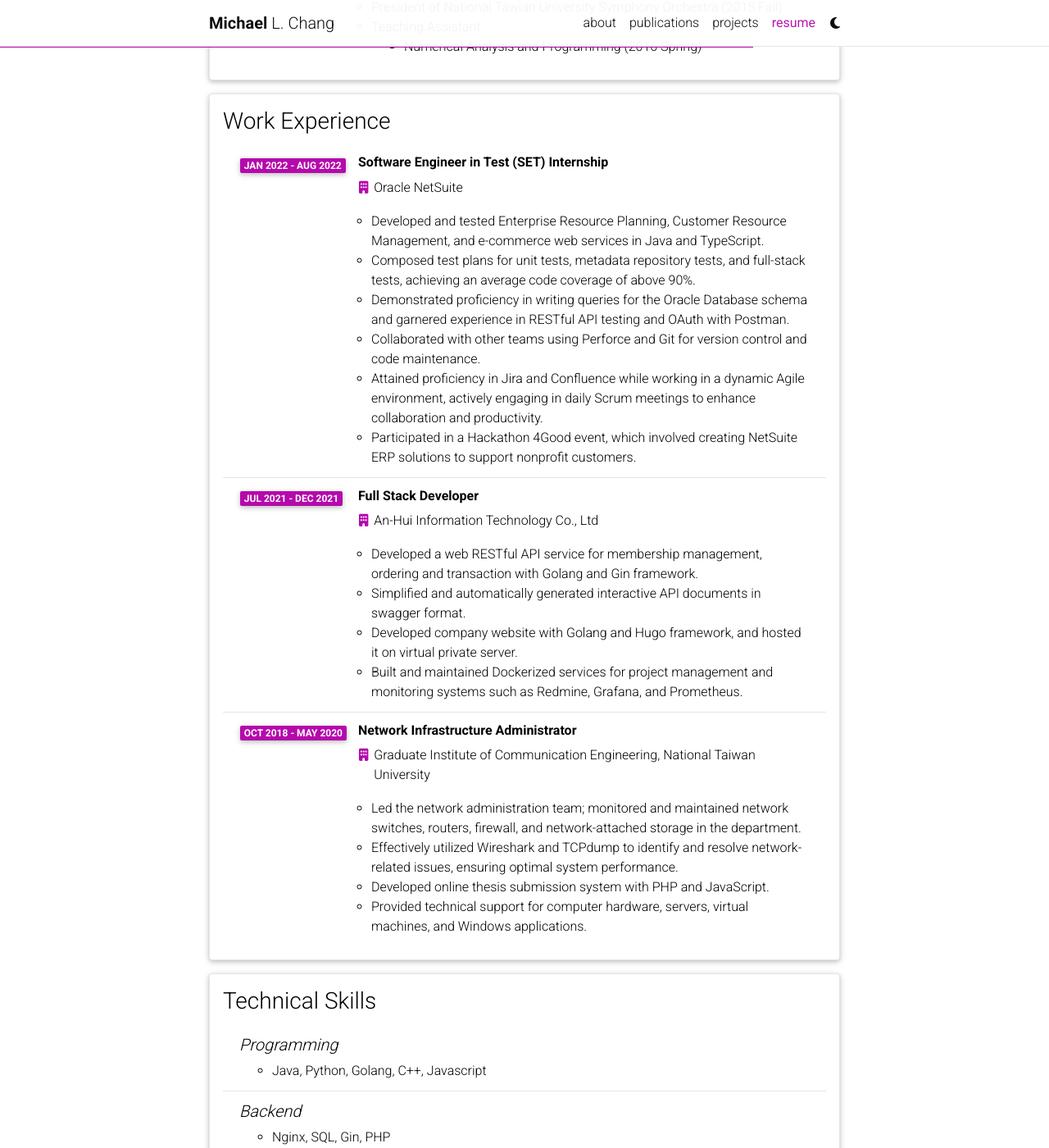
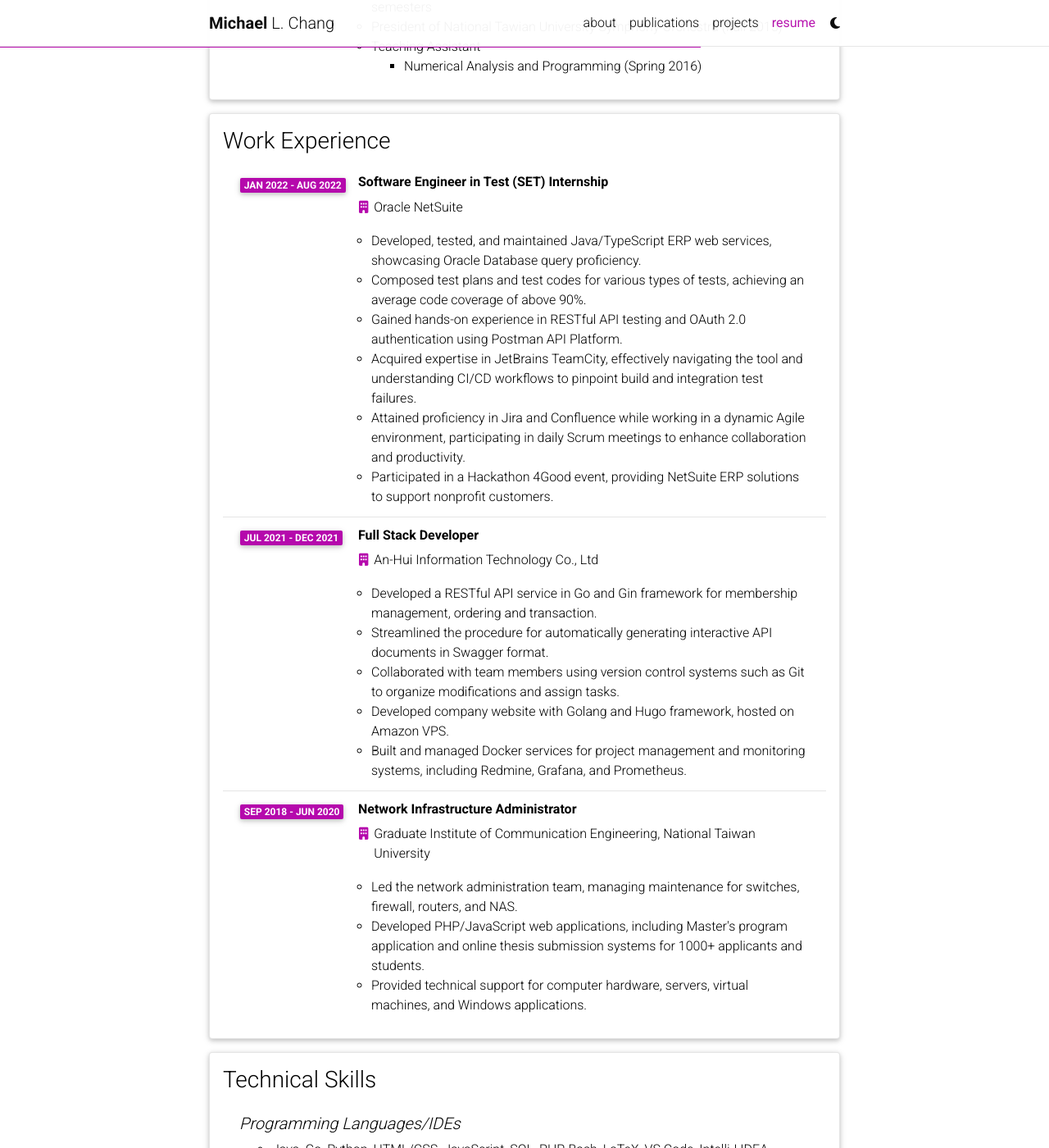
Before and after one commit to civita/civita.github.io, a Jekyll site: the page built from _pages/cv.md, in a window 1280 px wide and 1400 px high, scrolled down 920 px. Shown: the whole window at 82% size. Built offline with Jekyll 4.4.1, drawn with Linux system fonts in a browser that asks for light colours; comment, search, counter and statistics services are not loaded; a style sheet for code colours, icons or effects is not loaded; some of the changed text lies outside the part shown.

Commit message:
_pages/cv.md

```diff
--- a/_data/cv.yml
+++ b/_data/cv.yml
@@ -16,7 +16,7 @@
         - 'GPA: 3.97/4.00'
         - title: Teaching Assistant
           contents:
-            - Parallel Systems (2022 Fall)
+            - Parallel Systems (Fall 2022)
     - title: MSc in Computer Science and Information Engineering
       institution: National Taiwan University
       year: 2018-2020
@@ -30,11 +30,11 @@
       description:
         - 'GPA: 3.99/4.30'
         - Minor in Computer Science and Information Engineering
-        - 'Presidential Award (top 5% of class): 3 semesters'
-        - President of National Tawian University Symphony Orchestra (2015 Fall)
+        - 'Recipient of the Presidential Award (ranking in the top 5% of the class) for 3 semesters '
+        - President of National Tawian University Symphony Orchestra (Fall 2015)
         - title: Teaching Assistant
           contents:
-            - Numerical Analysis and Programming (2016 Spring)
+            - Numerical Analysis and Programming (Spring 2016)
 
 - title: Work Experience
   type: time_table
@@ -43,43 +43,43 @@
       company: Oracle NetSuite
       year: Jan 2022 - Aug 2022
       description:
-        - Developed and tested Enterprise Resource Planning, Customer Resource Management, and e-commerce web services in Java and TypeScript.
-        - Composed test plans for unit tests, metadata repository tests, and full-stack tests, achieving an average code coverage of above 90%.
-        - Demonstrated proficiency in writing queries for the Oracle Database schema and garnered experience in RESTful API testing and OAuth with Postman.
-        - Collaborated with other teams using Perforce and Git for version control and code maintenance.
-        - Attained proficiency in Jira and Confluence while working in a dynamic Agile environment, actively engaging in daily Scrum meetings to enhance collaboration and productivity.
-        - Participated in a Hackathon 4Good event, which involved creating NetSuite ERP solutions to support nonprofit customers.
+        - Developed, tested, and maintained Java/TypeScript ERP web services, showcasing Oracle Database query proficiency.
+        - Composed test plans and test codes for various types of tests, achieving an average code coverage of above 90%.
+        - Gained hands-on experience in RESTful API testing and OAuth 2.0 authentication using Postman API Platform.
+        - Acquired expertise in JetBrains TeamCity, effectively navigating the tool and understanding CI/CD workflows to pinpoint build and integration test failures.
+        - Attained proficiency in Jira and Confluence while working in a dynamic Agile environment, participating in daily Scrum meetings to enhance collaboration and productivity.
+        - Participated in a Hackathon 4Good event, providing NetSuite ERP solutions to support nonprofit customers.
 
     - title: Full Stack Developer
       company: An-Hui Information Technology Co., Ltd
       year: Jul 2021 - Dec 2021
       description:
-        - Developed a web RESTful API service for membership management, ordering and transaction with Golang and Gin framework.
-        - Simplified and automatically generated interactive API documents in swagger format.
-        - Developed company website with Golang and Hugo framework, and hosted it on virtual private server.
-        - Built and maintained Dockerized services for project management and monitoring systems such as Redmine, Grafana, and Prometheus.
+        - Developed a RESTful API service in Go and Gin framework for membership management, ordering and transaction.
+        - Streamlined the procedure for automatically generating interactive API documents in Swagger format.
+        - Collaborated with team members using version control systems such as Git to organize modifications and assign tasks.
+        - Developed company website with Golang and Hugo framework, hosted on Amazon VPS.
+        - Built and managed Docker services for project management and monitoring systems, including Redmine, Grafana, and Prometheus.
 
     - title: Network Infrastructure Administrator
       company: Graduate Institute of Communication Engineering, National Taiwan University
-      year: Oct 2018 - May 2020
+      year: Sep 2018 - Jun 2020
       description:
-        - Led the network administration team; monitored and maintained network switches, routers, firewall, and network-attached storage in the department.
-        - Effectively utilized Wireshark and TCPdump to identify and resolve network-related issues, ensuring optimal system performance.
-        - Developed online thesis submission system with PHP and JavaScript.
+        - Led the network administration team, managing maintenance for switches, firewall, routers, and NAS.
+        - Developed PHP/JavaScript web applications, including Master's program application and online thesis submission systems for 1000+ applicants and students.
         - Provided technical support for computer hardware, servers, virtual machines, and Windows applications.
 
 - title: Technical Skills
   type: nested_list
   contents:
-    - title: Programming
+    - title: Programming Languages/IDEs
       items:
-        - Java, Python, Golang, C++, Javascript
-    - title: Backend
+        - Java, Go, Python, HTML/CSS, JavaScript, SQL, PHP, Bash, LaTeX, VS Code, IntelliJ IDEA
+    - title: Technologies/Frameworks
       items:
-        - Nginx, SQL, Gin, PHP
+        - Linux, Git, Perforce, TeamCity, Docker, PyTorch, HuggingFace
     - title: Others
       items:
-        - Linux, Docker, git, Bash script, PyTorch
+        - Agile methodology, Scrum, Jira, Confluence
 
 - title: Other Interests
   type: list
```
Also changed, not shown: _pages/cv.md (+1 -1 lines), 1 other file.
